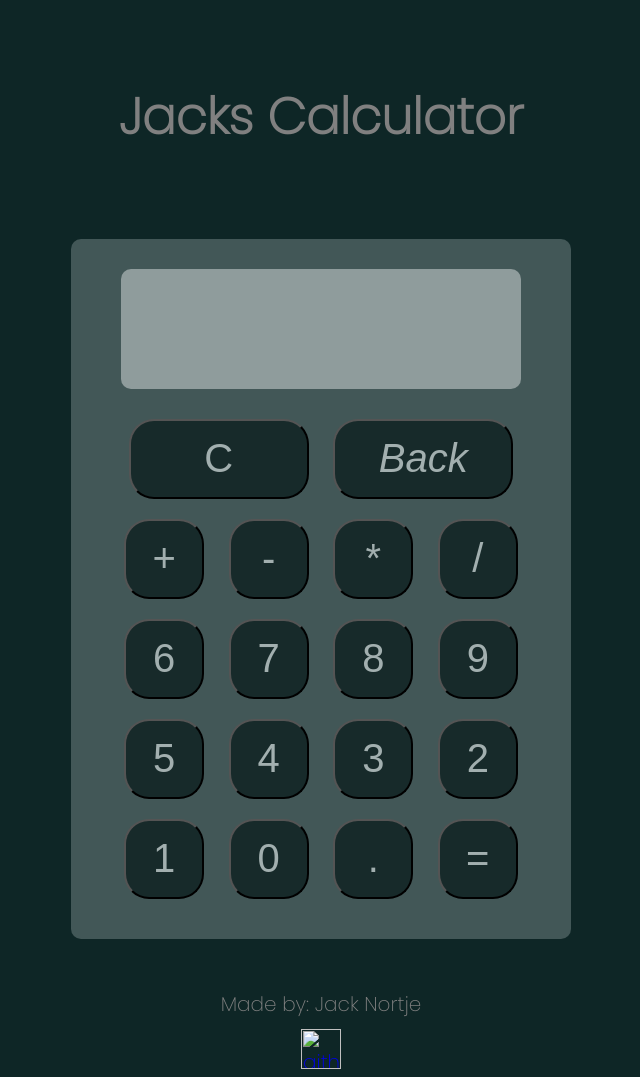
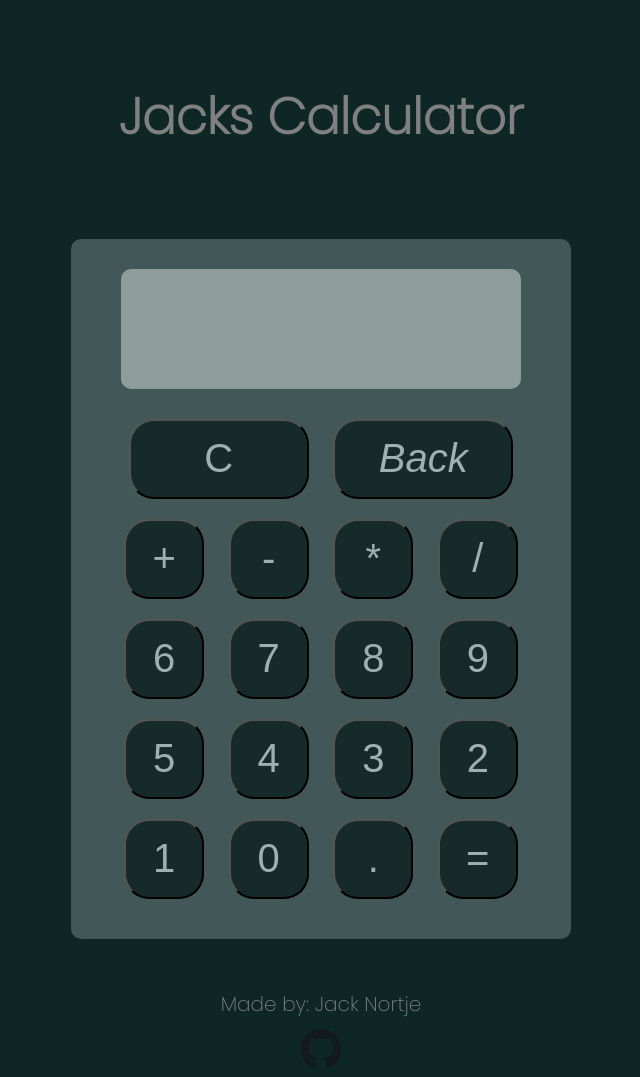
Before and after one commit to JackNortje/calculator-top, a plain HTML site: page index.html in a window 1280 px wide. Shown: the whole page, without its empty margins (319-959 px from the left). Drawn offline with Linux system fonts and the light colour scheme; the site is published under a folder, as on GitHub Pages, so addresses that start at the root find nothing.

Commit message:
img bug fixed

```diff
--- a/index.html
+++ b/index.html
@@ -54,7 +54,7 @@
     </div>
 
 
-<footer>Made by: Jack Nortje<a href="https://github.com/JackNortje"><img src="/imgs/github.png" alt="githun img"></a></footer>
+<footer>Made by: Jack Nortje<a href="https://github.com/JackNortje"><img src="img/github.png" alt="githun img"></a></footer>
 
 <script src="main.js"></script>
 </body>
```
Also changed, not shown: img/github.png (renamed from imgs/github.png).
